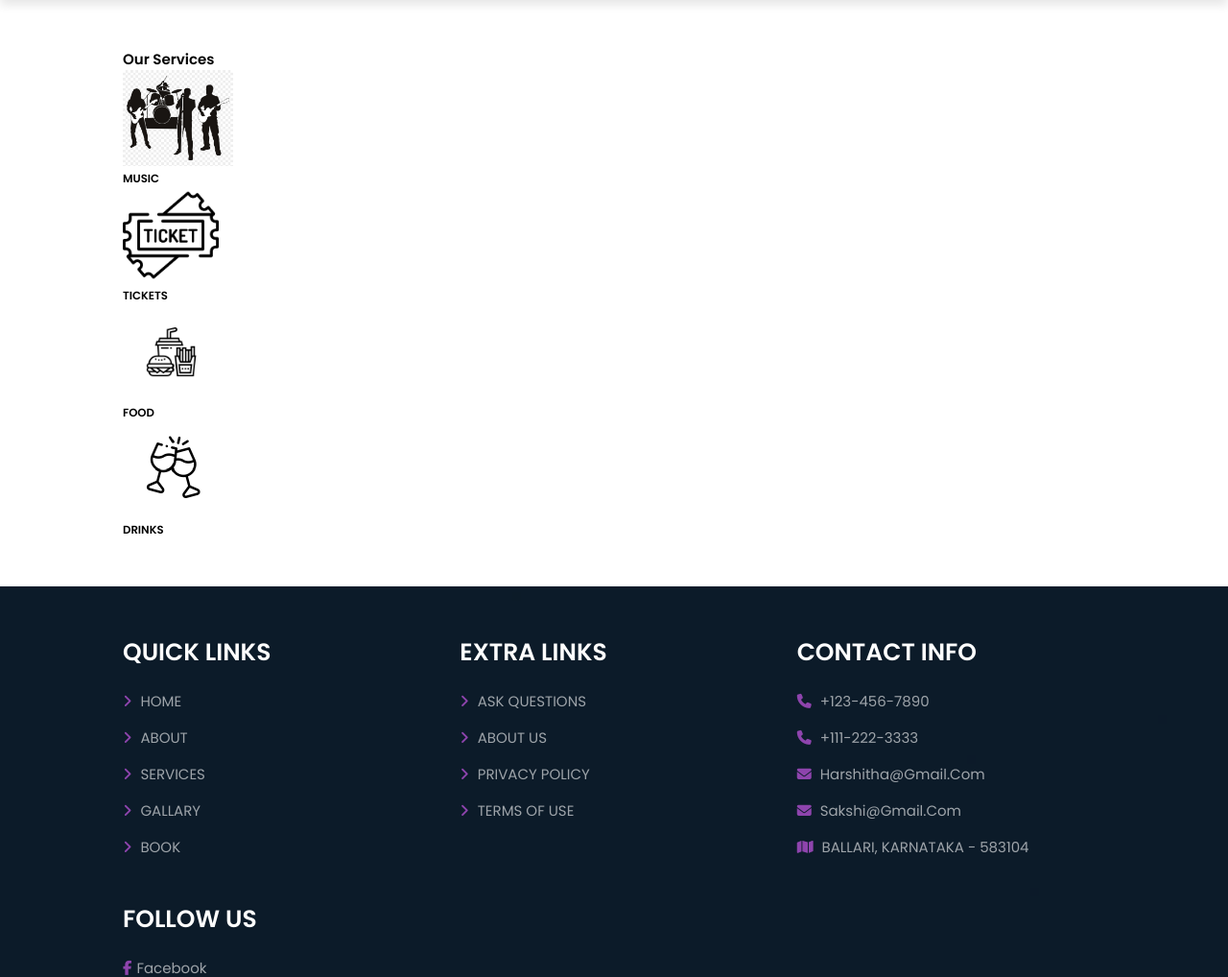
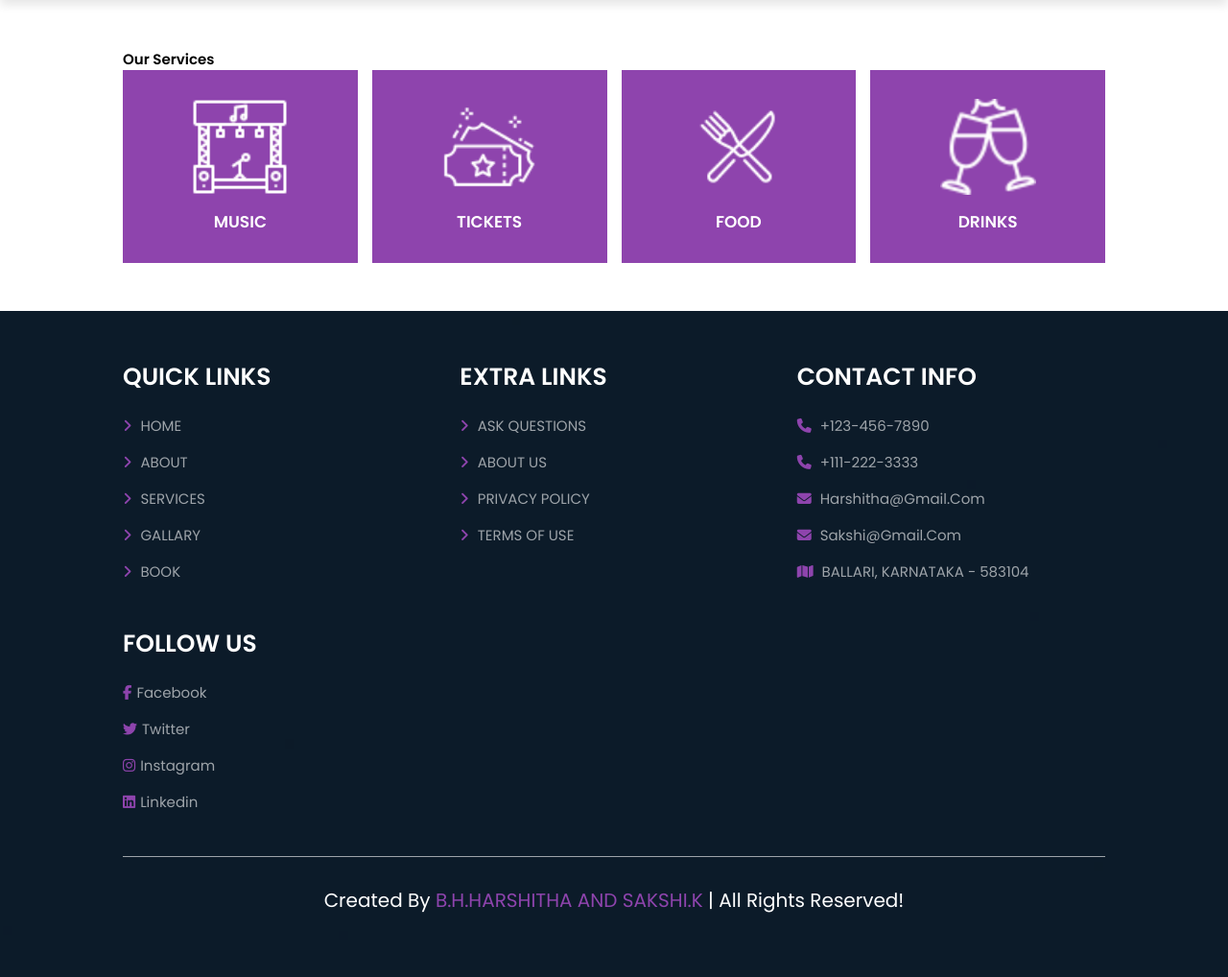
Before and after one commit to sakshikottur/complete-responsive-website, a PHP site: page /home.php in a window 1280 px wide. Shown: the part 78-1096 px from the top of the page at 96% size. After the commit the page ends 1029 px from the top, so only its background shows below. Run offline with PHP 8.4, Linux system fonts and the light colour scheme.

Commit message:
service section in home page is edited

```diff
--- a/css/style.css
+++ b/css/style.css
@@ -95,9 +95,23 @@ section {
     padding: 3rem 2rem;
     text-align: center;
     background: var(--main-color);
+    cursor: pointer;
 }
 
+.services .box-container .box:hover {
+    background: var(--black);
+}
 
+.services .box-container .box img {
+    height: 7rem;
+}
+
+.services .box-container .box h3 {
+    columns: var(--white);
+    font-size: 1.7rem;
+    padding-top: 1rem;
+    color: var(--white);
+}
 
 
 
--- a/home.php
+++ b/home.php
@@ -44,29 +44,29 @@
 
     <!--services section starts here-->
 
-    <section class="service">
+    <section class="services">
 
         <h1 class="heading-title"> our services </h1>
 
         <div class="box-container">
 
             <div class="box">
-                <img src="images/icon-1.png" alt="" style="height: 100px;">
+                <img src="images\icon1.png" alt="" style="height: 100px;">
                 <h3>MUSIC</h3>
             </div>
 
             <div class="box">
-                <img src="images/icon-2.png" alt="" style="height: 100px;">
+                <img src="images/icon2.png" alt="" style="height: 100px;">
                 <h3>TICKETS</h3>
             </div>
 
             <div class="box">
-                <img src="images/icon-3.png" alt="" style="height: 100px;">
+                <img src="images/icon3.png" alt="" style="height: 100px;">
                 <h3>FOOD</h3>
             </div>
 
             <div class="box">
-                <img src="images/icon-4.png" alt="" style="height: 100px;">
+                <img src="images/icon4.png" alt="" style="height: 100px;">
                 <h3>DRINKS</h3>
             </div>
 
```
Also changed, not shown: images/icon-1.png (deleted), images/icon-2.png (deleted), images/icon-3.png (deleted), images/icon-4.png (deleted), images/icon1.png (added), images/icon2.png (added), images/icon3.png (added), images/icon4.png (added).
